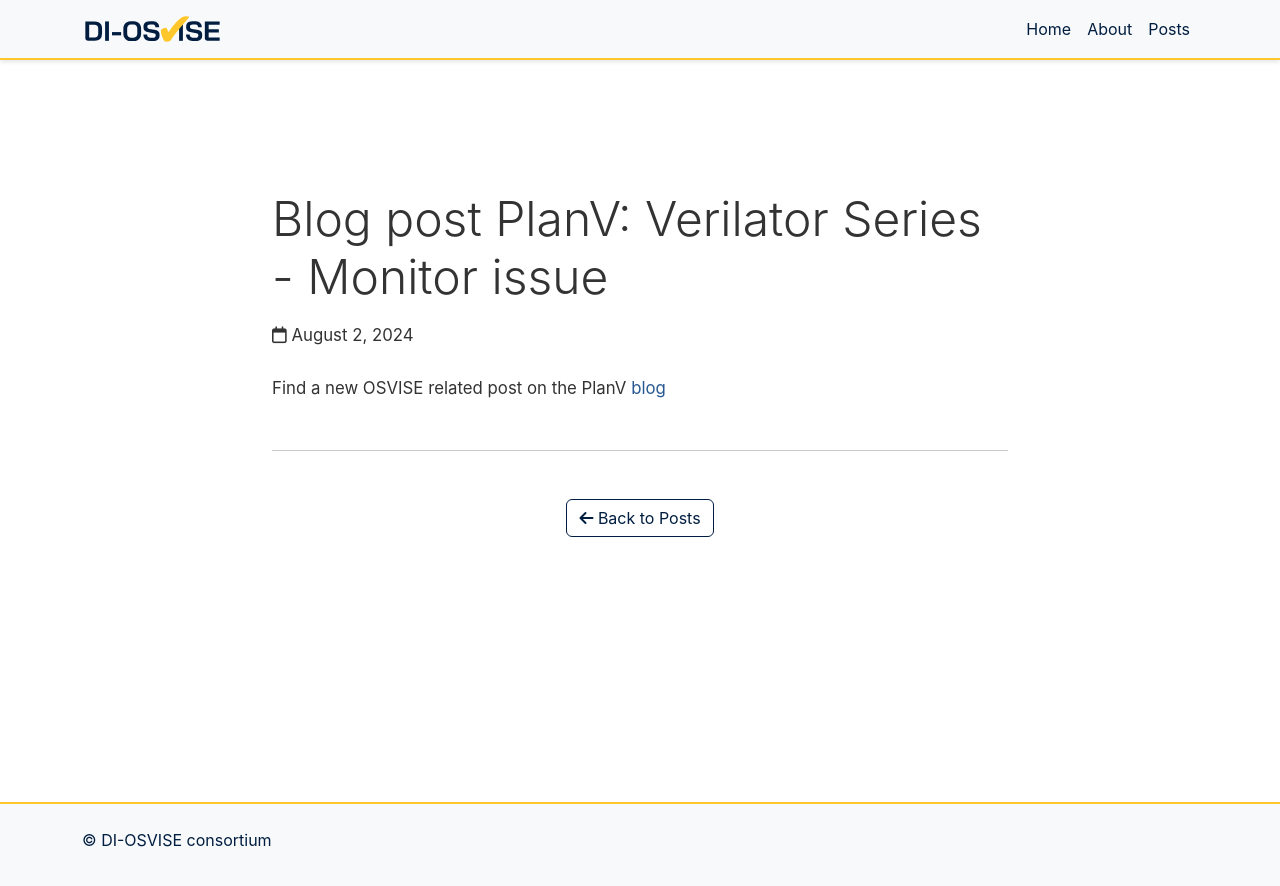
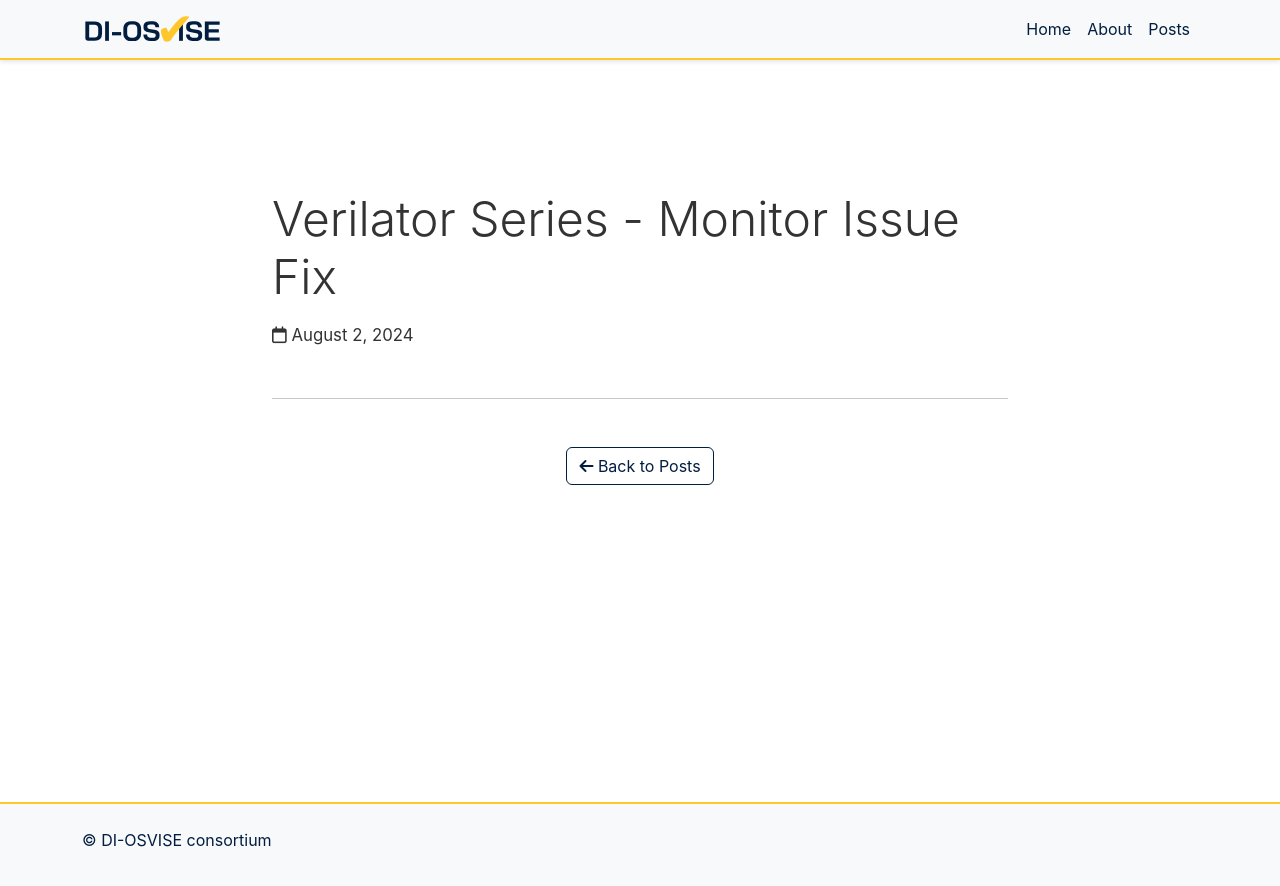
Before and after one commit to DI-OSVISE/DI-OSVISE.github.io, a Jekyll site: the page built from _posts/2024-08-02-planv-blog-verilator-fix.md, in a window 1280 px wide. Shown: the top 886 px of the page. Built offline with Jekyll 4.4.1, drawn with Linux system fonts in a browser that asks for light colours; some web fonts are replaced.

Commit message:
refactor: adapt cross post entries

```diff
--- a/_posts/2024-08-02-planv-blog-verilator-fix.md
+++ b/_posts/2024-08-02-planv-blog-verilator-fix.md
@@ -1,8 +1,8 @@
 ---
-layout: post
-title:  "Blog post PlanV: Verilator Series - Monitor issue"
+layout: cross-post
+title:  "Verilator Series - Monitor Issue Fix"
 date:   2024-08-02
+source: "PlanV"
+external_url: "https://planv.tech/2024/08/02/osvise-verilator-series-monitor-issue-fix-in-verilator/"
+excerpt: "OSVISE Verilator Series: Monitor Issue Fix in Verilator"
 ---
-
-Find a new OSVISE related post on the PlanV
-[blog](https://planv.tech/2024/08/02/osvise-verilator-series-monitor-issue-fix-in-verilator/)
```
Also changed, not shown: _posts/2024-08-02-planv-blog-verilator-uvm.md (+5 -5 lines), _posts/2024-10-08-planv-blog-verilator-ci.md (+5 -5 lines), _posts/2024-11-07-planv-blog-verilator-basic-randomization.md (+5 -5 lines), _posts/2025-02-07-planv-blog-verilator-constrained-randomization.md (+5 -5 lines), _posts/2025-07-04-planv-blog-verilator-constrained-randomization.md (+5 -5 lines).
